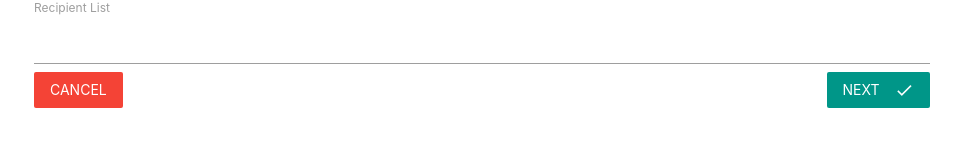
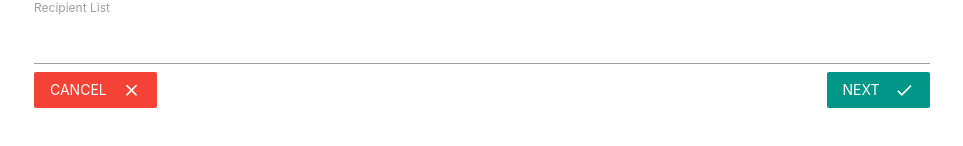
Before and after one commit to PDRX91/Emaily, a React (Create React App) app in the folder client/: page /surveys/new in a window 1280 px wide. Shown: the part 298-444 px from the top of the page, without its empty margins (158-1121 px from the left). Built offline with nearby package versions, Linux system fonts and the light colour scheme; no server answers.

Commit message:
added icon to cancel button on survey form

```diff
--- a/client/src/components/surveys/SurveyForm.js
+++ b/client/src/components/surveys/SurveyForm.js
@@ -23,6 +23,7 @@ class SurveyForm extends Component {
 					{this.renderFields()}
 					<Link to="/surveys" className="red btn-flat white-text">
 						Cancel
+						<i className="material-icons right">close</i>
 					</Link>
 					<button type="submit" className="teal btn-flat right white-text">
 						Next
```
